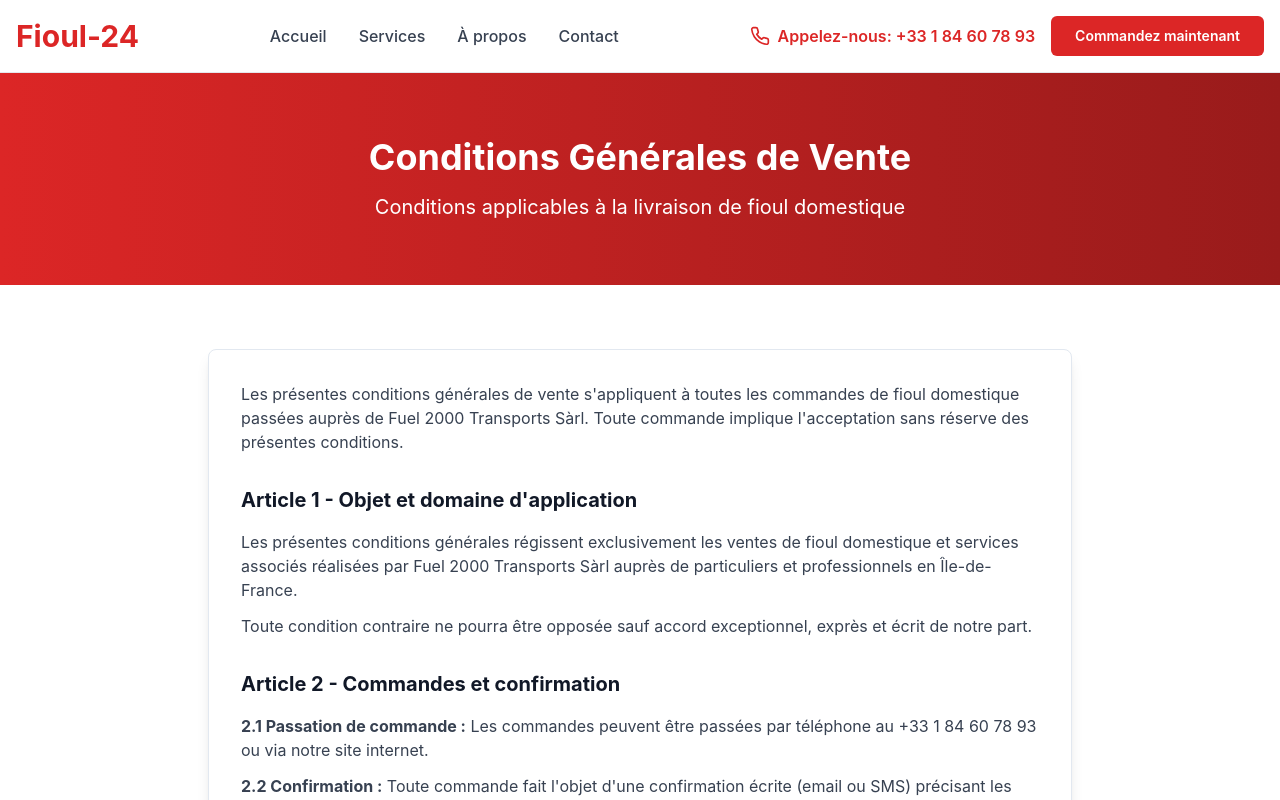
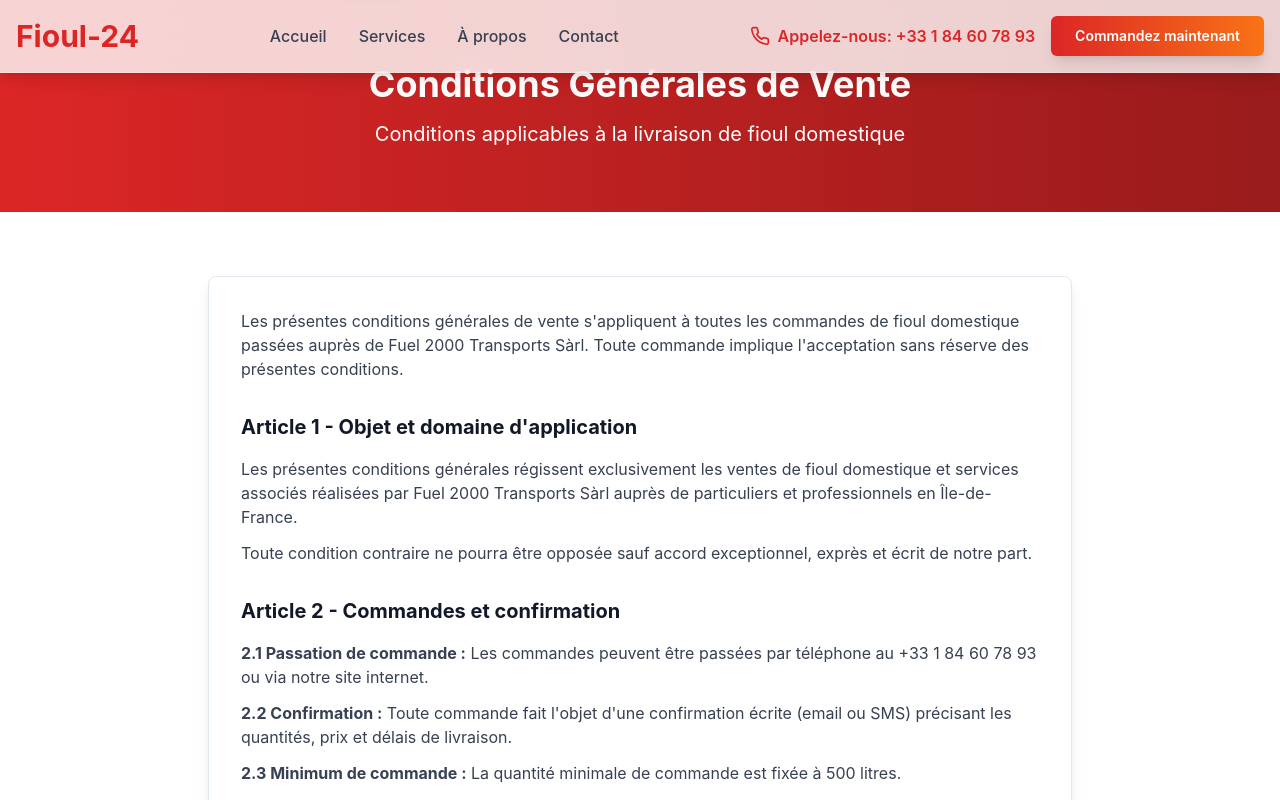
Before and after one commit to dvvvvv411/ioul-24, a React (Vite) app: page /cgv in a window 1280 px wide. Shown: the top 800 px of the page. Built offline with nearby package versions, Linux system fonts and the light colour scheme.

Commit message:
Refactor: Modernize header design
Made the header background transparent and added a subtle effect for a more modern look, while preserving the existing information.

```diff
--- a/src/components/Header.tsx
+++ b/src/components/Header.tsx
@@ -5,39 +5,47 @@ import { Link } from "react-router-dom";
 
 const Header = () => {
   return (
-    <header className="bg-white shadow-sm border-b border-gray-200">
+    <header className="fixed top-0 left-0 right-0 z-50 bg-white/80 backdrop-blur-md border-b border-white/20 shadow-lg transition-all duration-300">
       <div className="container mx-auto px-4 py-4">
         <div className="flex items-center justify-between">
           {/* Logo */}
           <div className="flex items-center">
-            <Link to="/">
-              <h1 className="text-3xl font-bold text-red-600">Fioul-24</h1>
+            <Link to="/" className="group">
+              <h1 className="text-3xl font-bold text-red-600 group-hover:text-red-700 transition-colors duration-300 transform group-hover:scale-105">
+                Fioul-24
+              </h1>
             </Link>
           </div>
 
           {/* Navigation */}
           <nav className="hidden md:flex items-center space-x-8">
-            <Link to="/" className="text-gray-700 hover:text-red-600 transition-colors font-medium">
+            <Link to="/" className="text-gray-700 hover:text-red-600 transition-all duration-300 font-medium relative group">
               Accueil
+              <span className="absolute -bottom-1 left-0 w-0 h-0.5 bg-red-600 transition-all duration-300 group-hover:w-full"></span>
             </Link>
-            <Link to="/services" className="text-gray-700 hover:text-red-600 transition-colors font-medium">
+            <Link to="/services" className="text-gray-700 hover:text-red-600 transition-all duration-300 font-medium relative group">
               Services
+              <span className="absolute -bottom-1 left-0 w-0 h-0.5 bg-red-600 transition-all duration-300 group-hover:w-full"></span>
             </Link>
-            <Link to="/about" className="text-gray-700 hover:text-red-600 transition-colors font-medium">
+            <Link to="/about" className="text-gray-700 hover:text-red-600 transition-all duration-300 font-medium relative group">
               À propos
+              <span className="absolute -bottom-1 left-0 w-0 h-0.5 bg-red-600 transition-all duration-300 group-hover:w-full"></span>
             </Link>
-            <Link to="/contact" className="text-gray-700 hover:text-red-600 transition-colors font-medium">
+            <Link to="/contact" className="text-gray-700 hover:text-red-600 transition-all duration-300 font-medium relative group">
               Contact
+              <span className="absolute -bottom-1 left-0 w-0 h-0.5 bg-red-600 transition-all duration-300 group-hover:w-full"></span>
             </Link>
           </nav>
 
           {/* Phone and CTA */}
           <div className="flex items-center space-x-4">
-            <div className="flex items-center text-red-600 font-semibold">
-              <Phone className="w-5 h-5 mr-2" />
-              <span className="hidden sm:inline">Appelez-nous: +33 1 84 60 78 93</span>
+            <div className="flex items-center text-red-600 font-semibold group cursor-pointer">
+              <Phone className="w-5 h-5 mr-2 group-hover:animate-pulse" />
+              <span className="hidden sm:inline group-hover:text-red-700 transition-colors duration-300">
+                Appelez-nous: +33 1 84 60 78 93
+              </span>
             </div>
-            <Button className="bg-red-600 hover:bg-red-700 text-white px-6 py-2 font-semibold">
+            <Button className="bg-gradient-to-r from-red-600 to-orange-500 hover:from-red-700 hover:to-orange-600 text-white px-6 py-2 font-semibold transform hover:scale-105 transition-all duration-300 shadow-lg hover:shadow-xl">
               Commandez maintenant
             </Button>
           </div>
--- a/src/pages/Index.tsx
+++ b/src/pages/Index.tsx
@@ -13,6 +13,7 @@ const Index = () => {
   return (
     <div className="min-h-screen bg-gradient-to-br from-orange-50 via-red-50 to-orange-50">
       <Header />
+      <div className="pt-20">
         <HeroSection />
         <NosAvantages />
         <NotreExpertise />
@@ -22,6 +23,7 @@ const Index = () => {
         <EngagementQualite />
         <CompanyFooter />
       </div>
+    </div>
   );
 };
 
```
Lines whose indentation alone changed are shown as unchanged.
